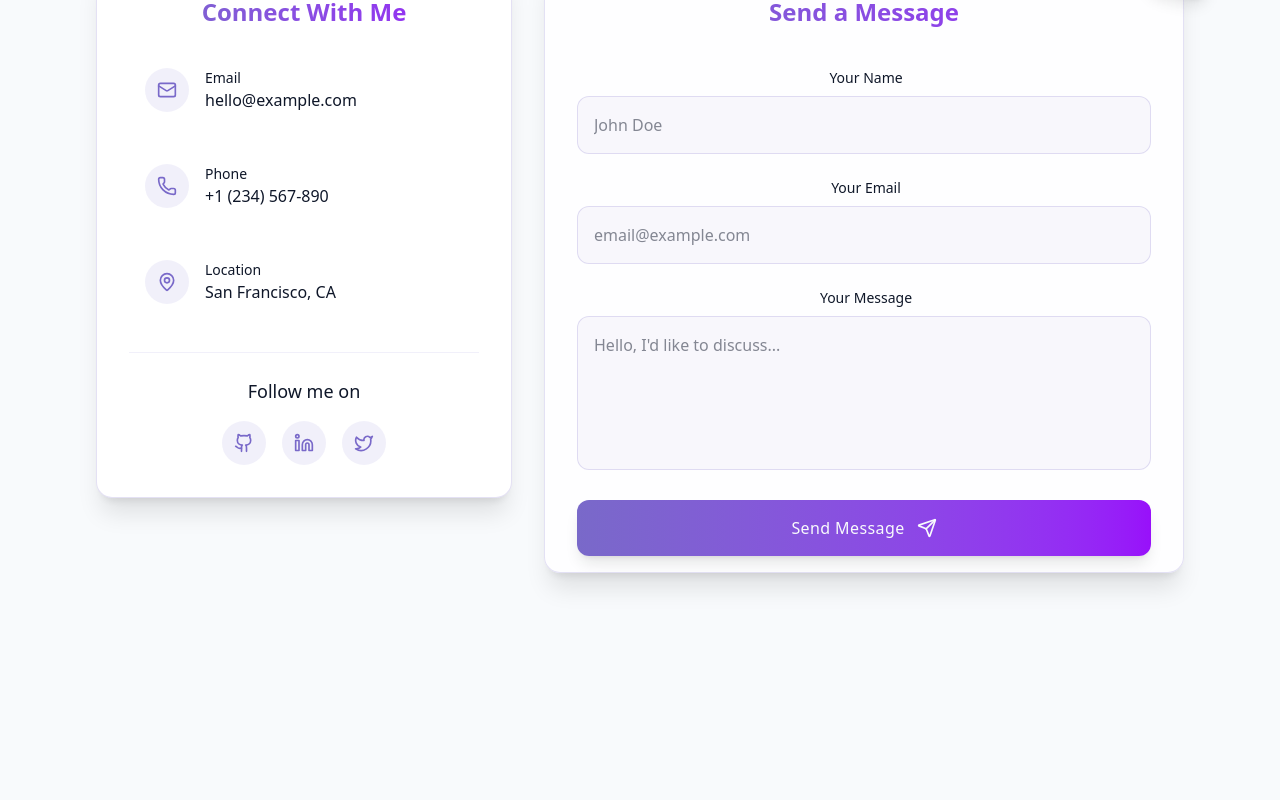
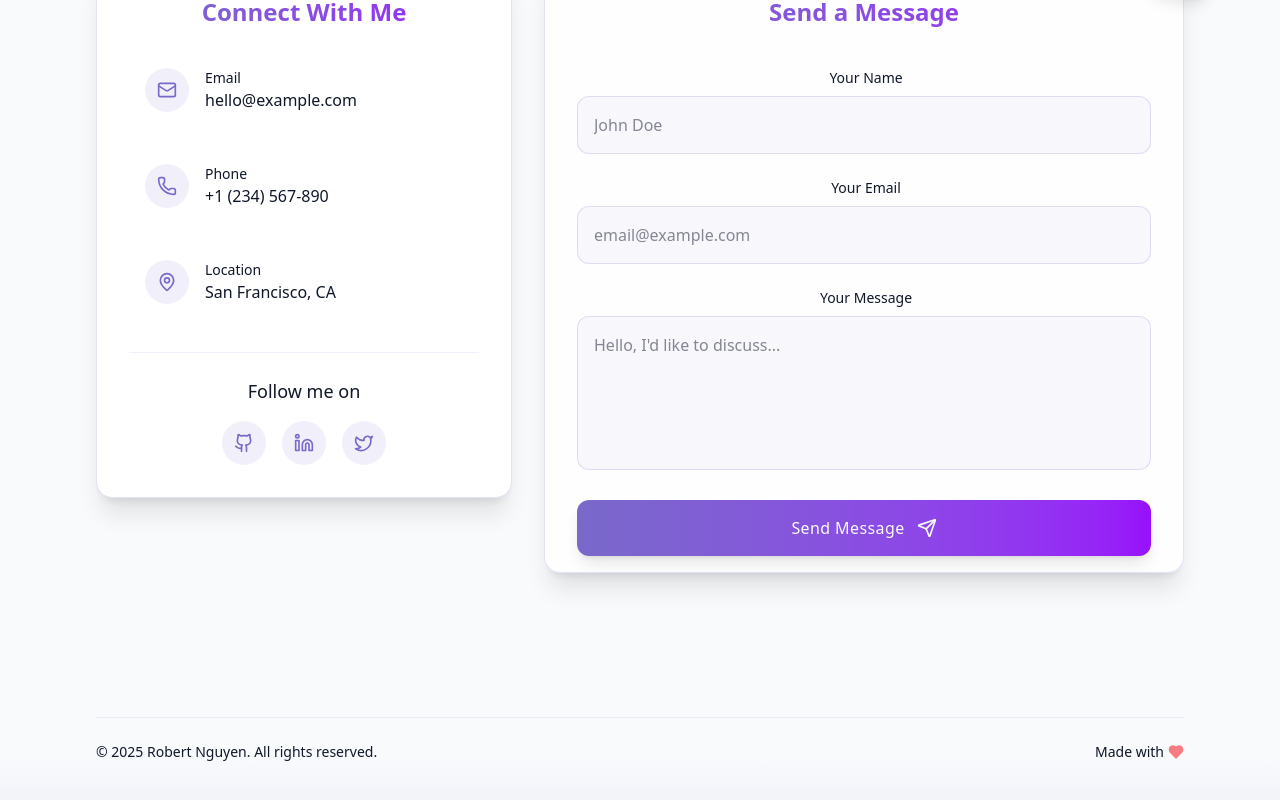
Before and after one commit to robert-nguyenn/personal-site, a React (Vite) app: page / in a window 1280 px wide. Shown: the part 4945-5745 px from the top of the page. Before the commit the page ends 5614 px from the top, so only its background shows below. Built offline with nearby package versions, Linux system fonts and the light colour scheme.

Commit message:
feat: Add Footer component with scroll-to-top functionality and copyright information; integrate into Home page

```diff
--- /dev/null
+++ b/src/components/Footer.jsx
@@ -0,0 +1,54 @@
+import { Github, Linkedin, Twitter, Heart, ArrowUp } from "lucide-react";
+import { useState, useEffect } from "react";
+
+export const Footer = () => {
+  const [isVisible, setIsVisible] = useState(false);
+
+  // Control back to top button visibility
+  useEffect(() => {
+    const toggleVisibility = () => {
+      if (window.scrollY > 500) {
+        setIsVisible(true);
+      } else {
+        setIsVisible(false);
+      }
+    };
+
+    window.addEventListener("scroll", toggleVisibility);
+    return () => window.removeEventListener("scroll", toggleVisibility);
+  }, []);
+
+  const scrollToTop = () => {
+    window.scrollTo({
+      top: 0,
+      behavior: "smooth"
+    });
+  };
+
+  // Get current year for copyright
+  const currentYear = new Date().getFullYear();
+
+  return (
+    <footer className="py-12 px-4 relative overflow-hidden">
+      {/* Background elements */}
+      <div className="absolute inset-0 pointer-events-none overflow-hidden">
+        <div className="absolute bottom-0 left-0 w-full h-[40%] bg-gradient-to-t from-primary/5 to-transparent"></div>
+      </div>
+
+      <div className="container mx-auto max-w-6xl relative z-10">
+
+        {/* Bottom section with copyright */}
+        <div className="border-t border-primary/10 pt-6 flex flex-col md:flex-row justify-between items-center">
+          <p className="text-sm text-muted-foreground">
+            © {currentYear} Robert Nguyen. All rights reserved.
+          </p>
+
+          <p className="flex items-center text-sm gap-1 mt-2 md:mt-0 text-muted-foreground">
+            Made with
+            <Heart className="h-4 w-4 text-red-500 inline-block animate-pulse" fill="currentColor" />
+          </p>
+        </div>
+      </div>
+    </footer>
+  );
+};
--- a/src/pages/Home.jsx
+++ b/src/pages/Home.jsx
@@ -6,6 +6,7 @@ import { AboutSection } from "../components/AboutSection";
 import { SkillsSection } from "../components/SkillsSection";
 import { ProjectsSection } from "../components/ProjectsSection";
 import { ContactSection } from "../components/ContactSection";
+import { Footer } from "../components/Footer";
 
 export const Home = () => {
   return <div className="min-h-screen bg-background text-foreground overflow-x-hidden">
@@ -23,5 +24,7 @@ export const Home = () => {
       <ProjectsSection />
       <ContactSection />
     </main>
+    {/* Footer */}
+    <Footer />
   </div>;
 }
```
